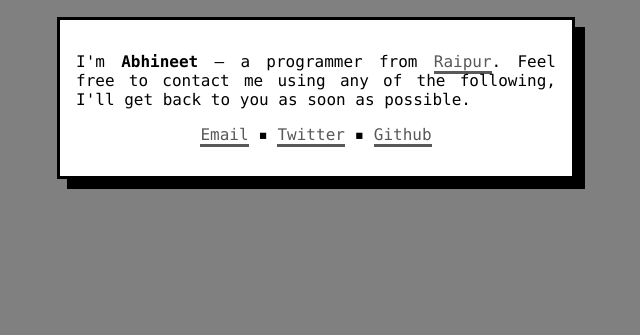
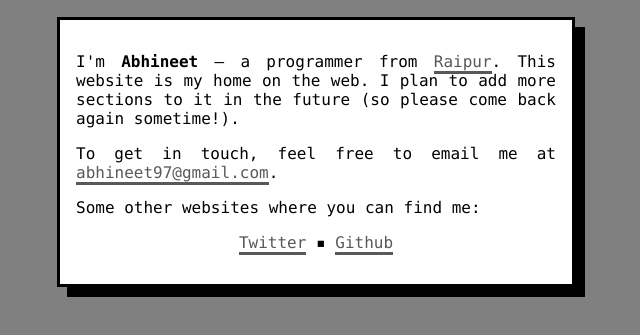
Before and after one commit to abhineet97/abhineet97.github.io, an Eleventy site: page index.html in a window 1280 px wide. Shown: the part 263-598 px from the top of the page, without its empty margins (324-964 px from the left). Built offline with nearby package versions, Linux system fonts and the light colour scheme; Eleventy itself is replaced by a stand-in of ours; files that its build step writes are made by us from their sources.

Commit message:
Rephrase main content

```diff
--- a/index.html
+++ b/index.html
@@ -8,13 +8,17 @@ layout: layouts/home.html
 <main>
   <p>
     I'm <strong>Abhineet</strong> &mdash; a programmer from
-    <a href="https://raipur.gov.in">Raipur</a>. Feel free to contact me using
-    any of the following, I'll get back to you as soon as possible.
+    <a href="https://raipur.gov.in">Raipur</a>. This website is my home on the
+    web. I plan to add more sections to it in the future (so please come back
+    again sometime!).
   </p>
 
+  <p>To get in touch, feel free to email me at <a rel="me" href="mailto:abhineet97@gmail.com">abhineet97@gmail.com</a>.</p>
+
+  <p>Some other websites where you can find me:
   <ul id="links">
-    <li><a rel="me" href="mailto:abhineet97@gmail.com">Email</a></li>
     <li><a rel="me" href="https://twitter.com/abhineet97">Twitter</a></li>
     <li><a rel="me" href="https://github.com/abhineet97">Github</a></li>
   </ul>
+  </p>
 </main>
```
